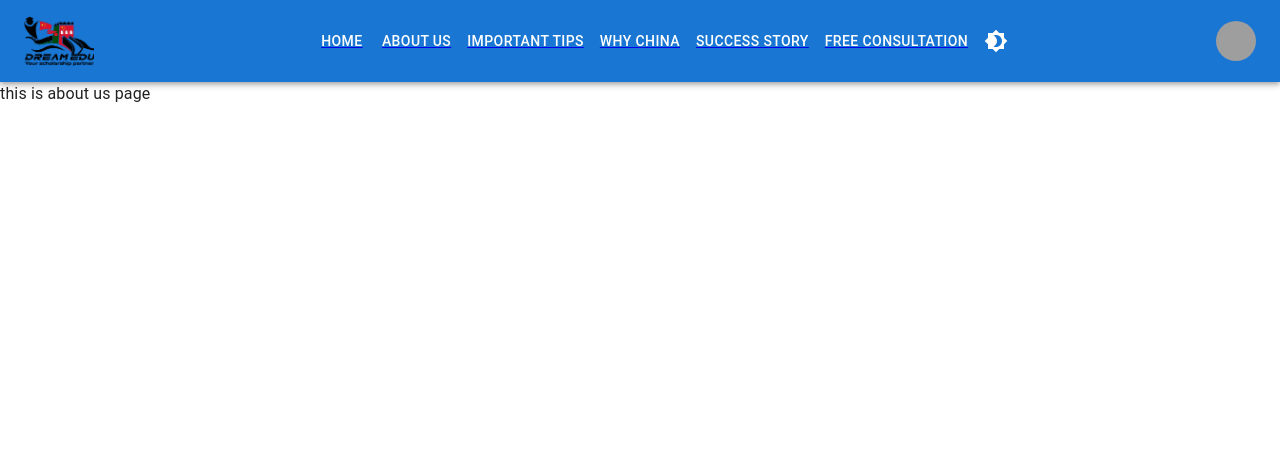
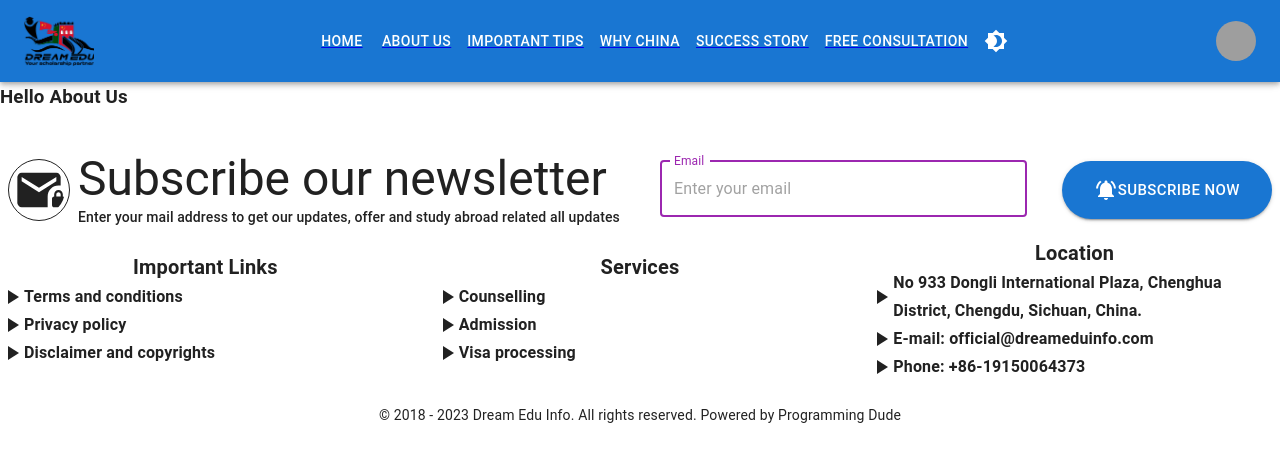
Before and after one commit to raselmahmud-coder/FrontEndDreamEdu, a React (Vite) app: page /aboutus in a window 1280 px wide. Shown: the top 462 px of the page. Built offline with nearby package versions, Linux system fonts and the light colour scheme; grey boxes are pictures that could not be loaded.

Commit message:
home page all section added

```diff
--- a/src/App.jsx
+++ b/src/App.jsx
@@ -5,6 +5,7 @@ import AboutUs from "./pages/AboutUs";
 import HomePage from "./pages/HomePage";
 import { ThemeProvider, createTheme, responsiveFontSizes } from '@mui/material/styles';
 import CssBaseline from '@mui/material/CssBaseline';
+import Footer from "./globals/Footer";
 
 const App = () => {
   const [isDarkMode, setIsDarkMode] = useState(false);
@@ -22,7 +23,8 @@ const App = () => {
       <Routes>
         <Route path="/" element={<HomePage />} />
         <Route path="/aboutus" element={<AboutUs />} />
-      </Routes>
+        </Routes>
+        <Footer/>
       </ThemeProvider>
     </>
   );
--- a/src/components/homeComponents/Section3.jsx
+++ b/src/components/homeComponents/Section3.jsx
@@ -21,7 +21,6 @@ import {
   Button,
 } from "@mui/material";
 import styled from "@emotion/styled";
-
 
 const StyledBadge = styled(Badge)(({ theme }) => ({
   "& .MuiBadge-badge": {
@@ -98,6 +97,9 @@ export default function Section3() {
             slidesPerView: 4,
             spaceBetween: 50,
           },
+        }}
+        style={{
+          zIndex: 0,
         }}
         navigation={true}
         modules={[Autoplay, Navigation]}
--- a/src/components/homeComponents/YouTubeFeeds.jsx
+++ b/src/components/homeComponents/YouTubeFeeds.jsx
@@ -1,5 +1,4 @@
 import React, { useState, useEffect } from "react";
-import axios from "axios";
 import { Grid, Typography } from "@mui/material";
 
 const YouTubeFeeds = () => {
@@ -10,12 +9,12 @@ const YouTubeFeeds = () => {
     const channelId = "UCZQLU9dg9Lrv67RBIItGeUA"; // Replace with your YouTube channel ID
     const maxResults = 3;
 
-    axios
-      .get(
-        `https://www.googleapis.com/youtube/v3/search?key=${apiKey}&channelId=${channelId}&order=date&part=snippet&type=video&maxResults=${maxResults}`,
-      )
+    fetch(
+      `https://www.googleapis.com/youtube/v3/search?key=${apiKey}&channelId=${channelId}&order=date&part=snippet&type=video&maxResults=${maxResults}`,
+    )
+      .then((res) => res.json())
       .then((response) => {
-        setVideos(response.data.items);
+        setVideos(response.items);
       })
       .catch((error) => {
         console.error("Error fetching YouTube videos:", error);
@@ -44,9 +43,9 @@ const YouTubeFeeds = () => {
         {videos.map((video) => (
           <Grid item xs={12} sm={6} md={4} key={video.id.videoId}>
             <iframe
-            //   width="560"
-                    style={{width: "100%", height: "315px"}}
-            //   height="315"
+              //   width="560"
+              style={{ width: "100%", height: "315px" }}
+              //   height="315"
               src={`https://www.youtube.com/embed/${video.id.videoId}`}
               title="YouTube video player"
               frameBorder="0"
--- /dev/null
+++ b/src/globals/Footer.jsx
@@ -0,0 +1,312 @@
+import React from "react";
+import {
+  Box,
+  Button,
+  Fab,
+  Fade,
+  Grid,
+  TextField,
+  Typography,
+  useScrollTrigger,
+} from "@mui/material";
+import MailLockIcon from "@mui/icons-material/MailLock";
+import PlayArrowIcon from "@mui/icons-material/PlayArrow";
+import KeyboardArrowUp from "@mui/icons-material/KeyboardArrowUp";
+import NotificationsActiveIcon from '@mui/icons-material/NotificationsActive';
+
+/*==== Back to top system design == */
+function ScrollTop(props) {
+  const { children, window } = props;
+  const trigger = useScrollTrigger({
+    target: window ? window() : undefined,
+    disableHysteresis: true,
+    threshold: 100,
+  });
+  const handleClick = (event) => {
+    const anchor = (event.target.ownerDocument || document).querySelector(
+      "#back-to-top-anchor",
+    );
+    console.log(anchor, "Hello anchor");
+    if (anchor) {
+      anchor.scrollIntoView({
+        block: "center",
+      });
+    }
+  };
+
+  return (
+    <Fade in={trigger}>
+      <Box
+        onClick={handleClick}
+        role="presentation"
+        sx={{ position: "fixed", bottom: 16, right: 16 }}>
+        {children}
+      </Box>
+    </Fade>
+  );
+}
+
+const Footer = () => {
+  return (
+    <Box
+      component="section"
+      sx={{
+        my:4,
+      }}>
+      <Grid
+        container
+        spacing={{ xs: 2, md: 3 }}
+        columns={{ xs: 4, sm: 8, md: 12 }}
+        sx={{
+          justifyContent: "space-between",
+          alignItems: "center",
+        }}>
+        <Grid item xs={12} sm={6} md={6}>
+          <Box
+            sx={{
+              p: 1,
+              display: "flex",
+              alignItems: "center",
+            }}>
+            <MailLockIcon
+              sx={{ fontSize: "62px", border: 1, borderRadius: "50%", p: 0.5 }}
+            />
+            <Box
+              sx={{
+                ml: 1,
+              }}>
+              <Typography variant="h3">Subscribe our newsletter</Typography>
+              <Typography variant="subtitle2">
+                Enter your mail address to get our updates, offer and study
+                abroad related all updates
+              </Typography>
+            </Box>
+          </Box>
+        </Grid>
+        <Grid item xs={12} sm={6} md={6}>
+          <Box
+            component="form"
+            sx={{
+              p: 1,
+              display: "flex",
+              justifyContent: "space-between",
+            }}
+            autoComplete="off">
+            <TextField
+              style={{
+                width: "60%",
+              }}
+              label="Email"
+              color="secondary"
+              focused
+              placeholder="Enter your email"
+            />
+            <Button
+              variant="contained"
+              sx={{
+                py: 2,
+                px: 4,
+                borderRadius: "50px",
+              }}
+              size="large">
+              <NotificationsActiveIcon/>
+              Subscribe Now
+            </Button>
+          </Box>
+        </Grid>
+      </Grid>
+      <Grid
+        container
+        spacing={{ xs: 2, md: 3 }}
+        columns={{ xs: 4, sm: 8, md: 12 }}
+        sx={{
+          alignItems: "center",
+        }}>
+        <Grid item xs={12} sm={6} md={4}>
+          <Typography
+            variant="h6"
+            sx={{
+              fontWeight: "bold",
+              textAlign: "center",
+            }}>
+            Important Links
+          </Typography>
+          <Box
+            sx={{
+              display: "flex",
+              alignItems: "center",
+            }}>
+            <PlayArrowIcon />
+            <Typography
+              variant="subtitle1"
+              sx={{
+                fontWeight: "bold",
+              }}>
+              Terms and conditions
+            </Typography>
+          </Box>
+          <Box
+            sx={{
+              display: "flex",
+              alignItems: "center",
+            }}>
+            <PlayArrowIcon />
+            <Typography
+              variant="subtitle1"
+              sx={{
+                fontWeight: "bold",
+              }}>
+              Privacy policy
+            </Typography>
+          </Box>
+          <Box
+            sx={{
+              display: "flex",
+              alignItems: "center",
+            }}>
+            <PlayArrowIcon />
+            <Typography
+              variant="subtitle1"
+              sx={{
+                fontWeight: "bold",
+              }}>
+              Disclaimer and copyrights
+            </Typography>
+          </Box>
+        </Grid>
+        <Grid item xs={12} sm={6} md={4}>
+          <Typography
+            variant="h6"
+            sx={{
+              fontWeight: "bold",
+              textAlign: "center",
+            }}>
+            Services
+          </Typography>
+          <Box
+            sx={{
+              display: "flex",
+              alignItems: "center",
+            }}>
+            <PlayArrowIcon />
+            <Typography
+              variant="subtitle1"
+              sx={{
+                fontWeight: "bold",
+              }}>
+              Counselling
+            </Typography>
+          </Box>
+          <Box
+            sx={{
+              display: "flex",
+              alignItems: "center",
+            }}>
+            <PlayArrowIcon />
+            <Typography
+              variant="subtitle1"
+              sx={{
+                fontWeight: "bold",
+              }}>
+              Admission
+            </Typography>
+          </Box>
+          <Box
+            sx={{
+              display: "flex",
+              alignItems: "center",
+            }}>
+            <PlayArrowIcon />
+            <Typography
+              variant="subtitle1"
+              sx={{
+                fontWeight: "bold",
+              }}>
+              Visa processing
+            </Typography>
+          </Box>
+        </Grid>
+        <Grid item xs={12} sm={6} md={4}>
+          <Typography
+            variant="h6"
+            sx={{
+              fontWeight: "bold",
+              textAlign: "center",
+            }}>
+            Location
+          </Typography>
+          <Box
+            sx={{
+              display: "flex",
+              alignItems: "center",
+            }}>
+            <PlayArrowIcon />
+            <Typography
+              variant="subtitle1"
+              sx={{
+                fontWeight: "bold",
+              }}>
+              No 933 Dongli International Plaza, Chenghua District, Chengdu,
+              Sichuan, China.
+            </Typography>
+          </Box>
+          <Box
+            sx={{
+              display: "flex",
+              alignItems: "center",
+            }}>
+            <PlayArrowIcon />
+            <Typography
+              variant="subtitle1"
+              sx={{
+                fontWeight: "bold",
+              }}>
+              E-mail: official@dreameduinfo.com
+            </Typography>
+          </Box>
+          <Box
+            sx={{
+              display: "flex",
+              alignItems: "center",
+            }}>
+            <PlayArrowIcon />
+            <Typography
+              variant="subtitle1"
+              sx={{
+                fontWeight: "bold",
+              }}>
+              Phone: +86-19150064373
+            </Typography>
+          </Box>
+        </Grid>
+      </Grid>
+      <Typography
+        component="h6"
+        variant={"body2"}
+        sx={{
+          my:3,
+          textAlign: "center",
+        }}>
+        © 2018 - {new Date().getFullYear()} Dream Edu Info. All rights reserved.
+        Powered by Programming Dude
+      </Typography>
+      <ScrollTop
+        sx={{
+          zIndex: 1000,
+          color: "green",
+        }}>
+        <Fab
+          style={{
+            backgroundColor: "red",
+            color: "#1666c0",
+          }}
+          size="small"
+          aria-label="scroll back to top">
+          <KeyboardArrowUp color="#1666c0" />
+        </Fab>
+      </ScrollTop>
+    </Box>
+  );
+};
+
+export default Footer;
--- a/src/pages/AboutUs.jsx
+++ b/src/pages/AboutUs.jsx
@@ -1,11 +1,31 @@
-import React from 'react';
+import * as React from 'react';
 
-const AboutUs = () => {
-    return (
-        <div>
-            this is about us page
-        </div>
-    );
-};
+import AppBar from '@mui/material/AppBar';
+import Toolbar from '@mui/material/Toolbar';
+import Typography from '@mui/material/Typography';
+import useScrollTrigger from '@mui/material/useScrollTrigger';
+import Box from '@mui/material/Box';
+import Container from '@mui/material/Container';
+import Slide from '@mui/material/Slide';
 
-export default AboutUs;
+function HideOnScroll(props) {
+  const { children, window } = props;
+
+  const trigger = useScrollTrigger();
+
+  return (
+    <Slide appear={false} direction="down" in={!trigger}>
+      {children}
+    </Slide>
+  );
+}
+
+
+export default function AboutUs() {
+  return (
+    <>
+      <h3>Hello About Us</h3>
+
+    </>
+  );
+}
```
Also changed, not shown: src/components/homeComponents/FacebookFeeds.jsx (+4 -6 lines), src/globals/ResponsiveAppBar.jsx (+25 -2 lines), 1 other file (tests, documents, lock files or other folders).
